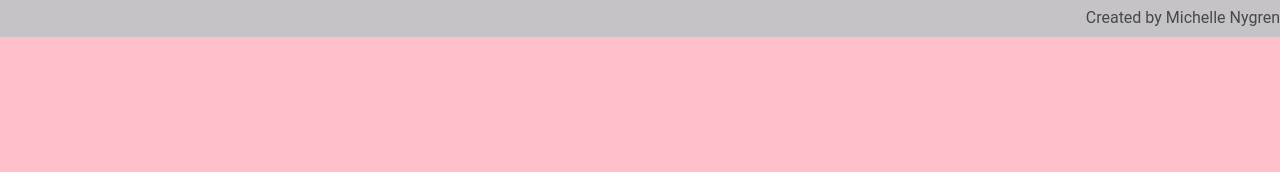
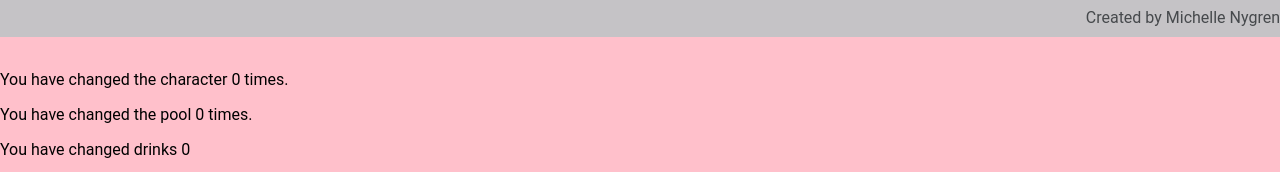
Before and after one commit to michellerenehey/react-character-designer, a React (Create React App) app: page / in a window 1280 px wide. Shown: the part 763-935 px from the top of the page. Before the commit the page ends 833 px from the top, so only its background shows below. Built offline with nearby package versions, Linux system fonts and the light colour scheme.

Commit message:
added counters to character builder

```diff
--- a/src/components/Selector/Selector.js
+++ b/src/components/Selector/Selector.js
@@ -9,18 +9,36 @@ export default function Selector({
   setDrink,
   phrase,
   setPhrase,
-  phraseList,
   setPhraseList,
+  setHeadCount,
+  setPoolCount,
+  setDrinkCount,
 }) {
   const handleClick = () => {
     setPhraseList((prevState) => [...prevState, phrase]);
     setPhrase('');
   };
+
+  const handleHead = (e) => {
+    setHead(e.target.value);
+    setHeadCount((prevState) => prevState + 1);
+  };
+
+  const handlePool = (e) => {
+    setPool(e.target.value);
+    setPoolCount((prevState) => prevState + 1);
+  };
+
+  const handleDrink = (e) => {
+    setDrink(e.target.value);
+    setDrinkCount((prevState) => prevState + 1);
+  };
+
   return (
     <>
       <div>
         <label>Pick your housewife</label>
-        <select value={head} onChange={(e) => setHead(e.target.value)}>
+        <select value={head} onChange={handleHead}>
           <option value="kim">kim richards</option>
           <option value="kyle">kyle richards</option>
           <option value="lisa">lisa vanderpump</option>
@@ -28,7 +46,7 @@ export default function Selector({
       </div>
       <div>
         <label>Pick her pool</label>
-        <select value={pool} onChange={(e) => setPool(e.target.value)}>
+        <select value={pool} onChange={handlePool}>
           <option value="indoor">indoor pool</option>
           <option value="outdoor">outdoor pool</option>
           <option value="rooftop">rooftop pool</option>
@@ -36,7 +54,7 @@ export default function Selector({
       </div>
       <div>
         <label>Pick her drink of choice</label>
-        <select value={drink} onChange={(e) => setDrink(e.target.value)}>
+        <select value={drink} onChange={handleDrink}>
           <option value="wine">white wine</option>
           <option value="tequila">tequila shot</option>
           <option value="champ">champers</option>
--- a/src/components/Stats/Stats.js
+++ b/src/components/Stats/Stats.js
@@ -0,0 +1,11 @@
+import './Stats.js';
+
+export default function Stats({ headCount, poolCount, drinkCount }) {
+  return (
+    <div>
+      <p>You have changed the character {headCount} times.</p>
+      <p>You have changed the pool {poolCount} times.</p>
+      <p>You have changed drinks {drinkCount} </p>
+    </div>
+  );
+}
--- a/src/views/Home/Home.js
+++ b/src/views/Home/Home.js
@@ -2,7 +2,7 @@ import { useState } from 'react';
 
 import Selector from '../../components/Selector/Selector';
 import Displayer from '../../components/Displayer/Displayer';
-// import Stats from '../../components/Stats/Stats';
+import Stats from '../../components/Stats/Stats';
 
 import './Home.css';
 
@@ -12,6 +12,9 @@ export default function Home() {
   const [drink, setDrink] = useState('');
   const [phrase, setPhrase] = useState('');
   const [phraseList, setPhraseList] = useState([]);
+  const [headCount, setHeadCount] = useState(0);
+  const [poolCount, setPoolCount] = useState(0);
+  const [drinkCount, setDrinkCount] = useState(0);
 
   return (
     <main>
@@ -27,10 +30,13 @@ export default function Home() {
           setPhrase,
           phraseList,
           setPhraseList,
+          setHeadCount,
+          setPoolCount,
+          setDrinkCount,
         }}
       />
       <Displayer {...{ head, pool, drink, phrase }} />
-      {/* <Stats /> */}
+      <Stats {...{ headCount, poolCount, drinkCount }} />
     </main>
   );
 }
```
